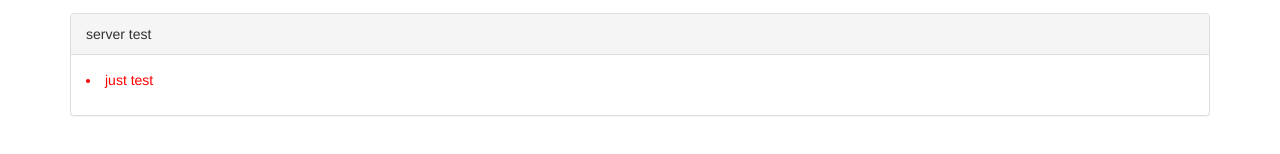
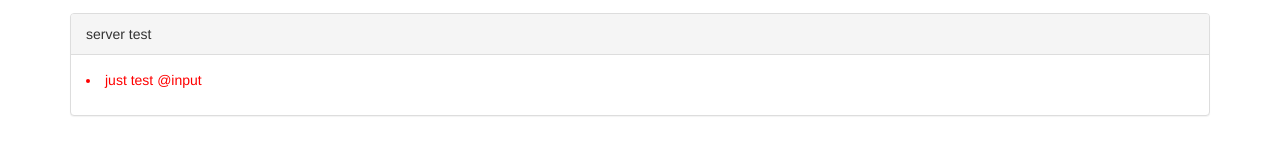
Before and after one commit to Marwan-G/dataBiniding-, an Angular app: page / in a window 1280 px wide. Shown: the part 260-414 px from the top of the page. Built offline with nearby package versions, Linux system fonts and the light colour scheme.

Commit message:
binding to a custom property using @input

```diff
--- a/src/app/app.component.html
+++ b/src/app/app.component.html
@@ -5,8 +5,7 @@
     <div class="col-xs-12">
       <app-serverelement
         *ngFor="let item of serverElements"
-        [element]="item">
-
+        [item]="item">
       </app-serverelement>
 
     </div>
--- a/src/app/app.component.ts
+++ b/src/app/app.component.ts
@@ -6,5 +6,5 @@ import { Component } from '@angular/core';
   styleUrls: ['./app.component.css']
 })
 export class AppComponent {
-  serverElements = [{type: 'server', name: "server test", content:'just test'}];
+  serverElements = [{type: 'server', name: "server test", content:'just test @input'}];
 }
--- a/src/app/serverelement/serverelement.component.html
+++ b/src/app/serverelement/serverelement.component.html
@@ -1,10 +1,10 @@
 <div
   class="panel panel-default">
-  <div class="panel-heading">{{ element.name }}</div>
+  <div class="panel-heading">{{ item.name }}</div>
   <div class="panel-body">
     <p>
-    <li *ngIf="element.type === 'server'" style="color: red">{{ element.content }}</li>
-    <em *ngIf="element.type === 'blueprint'">{{ element.content }}</em>
+    <li *ngIf="item.type === 'server'" style="color: red">{{ item.content }}</li>
+    <em *ngIf="item.type === 'blueprint'">{{ item.content }}</em>
     </p>
   </div>
 </div>
--- a/src/app/serverelement/serverelement.component.ts
+++ b/src/app/serverelement/serverelement.component.ts
@@ -7,7 +7,7 @@ import { Component, OnInit, Input } from '@angular/core';
   styleUrls: ['./serverelement.component.css']
 })
 export class ServerelementComponent implements OnInit {
-@Input() element:[{type:string , name:string , content:string}];
+@Input() item:[{type:string , name:string , content:string}];
 constructor() { }
 
   ngOnInit() {
```
